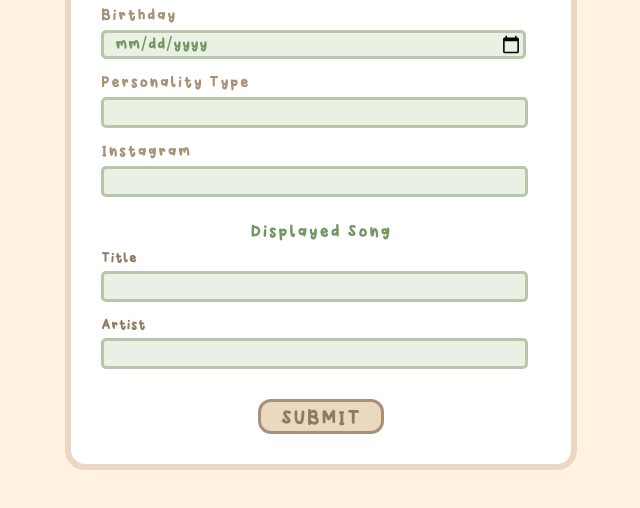
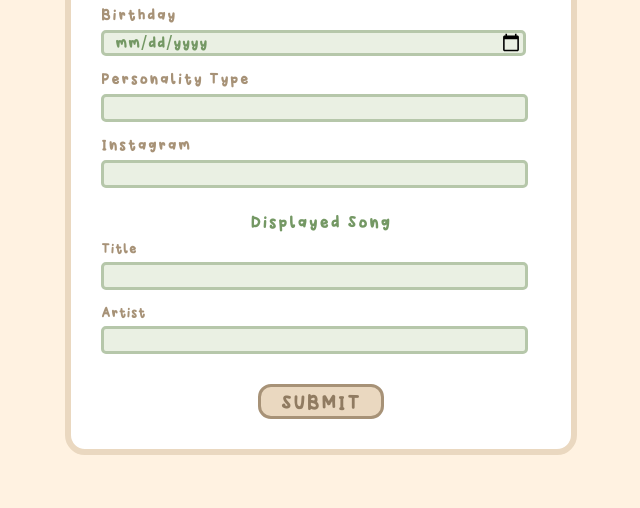
Before and after one commit to xeafai/xeafai.github.com, a plain HTML site: page zoome/edit_profile.html in a window 1280 px wide. Shown: the part 284-792 px from the top of the page, without its empty margins (319-959 px from the left). Drawn offline with Linux system fonts and the light colour scheme; some packages are replaced by stand-ins of ours; a script that the page names is missing.

Commit message:
Add files via upload

```diff
--- a/zoome/edit_profile.css
+++ b/zoome/edit_profile.css
@@ -106,7 +106,7 @@ body {
   font-size: 20px;
   padding-left: 10px;
   border-radius: 5px;
-  height: 23px;
+  height: 20px;
   border: 3px solid #b6c7aa;
   margin-bottom: 15px;
   margin-top: 5px;
@@ -120,7 +120,7 @@ body {
   font-size: 20px;
   padding-left: 10px;
   border-radius: 5px;
-  height: 23px;
+  height: 20px;
   border: 3px solid #b6c7aa;
   margin-bottom: 15px;
   margin-top: 5px;
@@ -136,7 +136,7 @@ body {
 }
 
 .song_detail_label {
-  color: #907b61;
+  color: #a79277;
   font-size: 18px;
   margin-bottom: 10px;
 }
```
